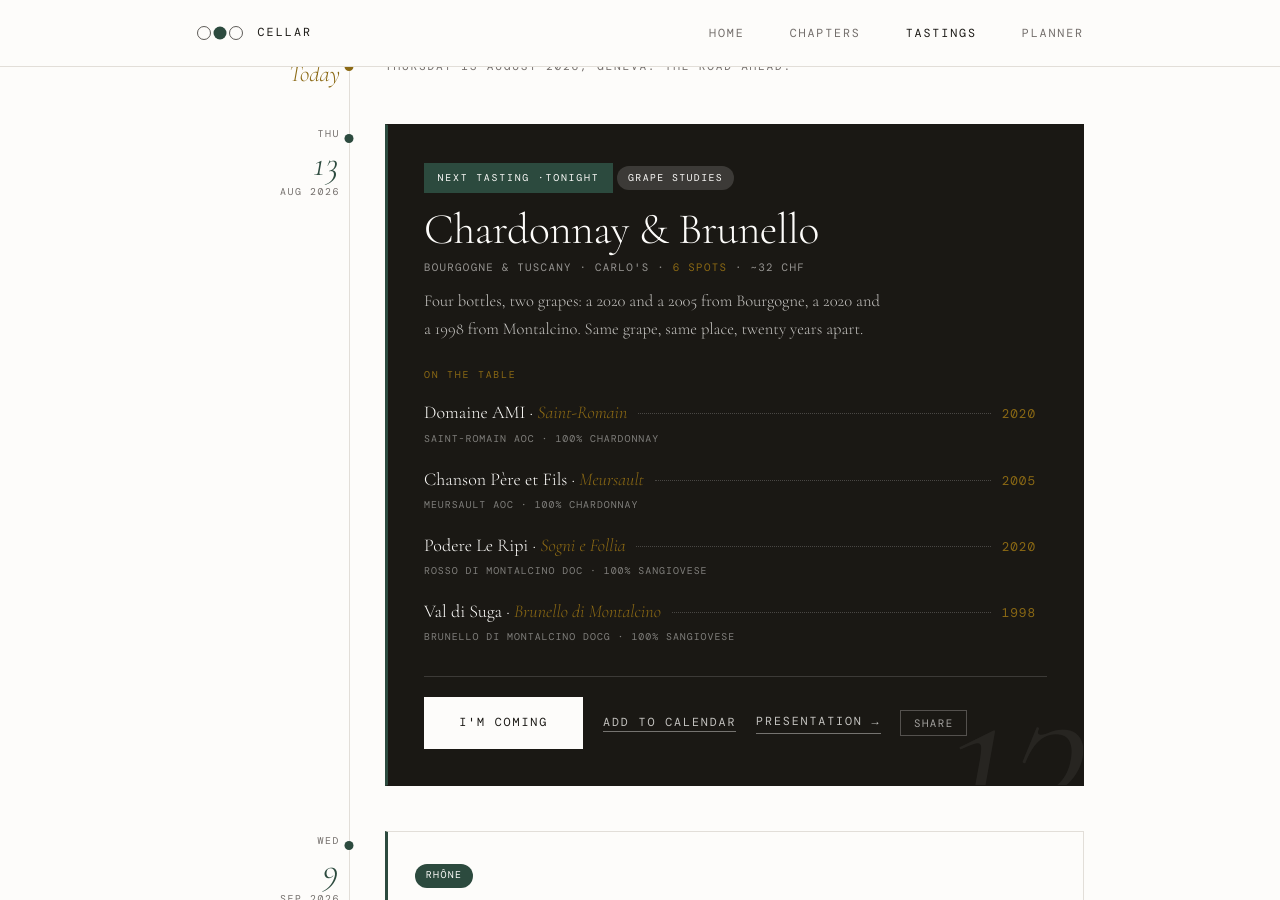
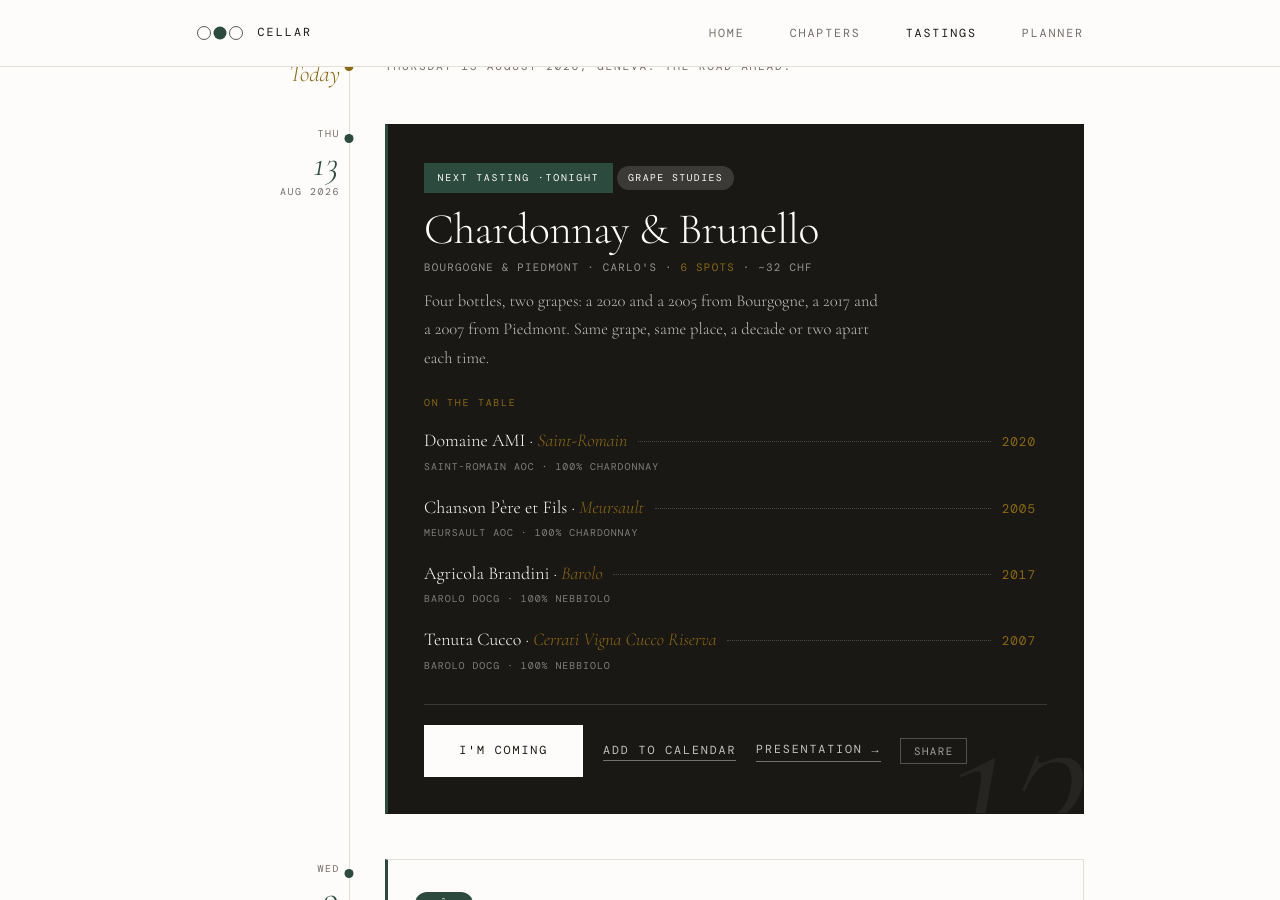
Before and after one commit to silviodirubbo/cellar, a Jekyll site: the page built from tastings/index.html, in a window 1280 px wide and 900 px high, scrolled down 720 px. Built offline with Jekyll 4.4.1, drawn with Linux system fonts in a browser that asks for light colours; some web fonts are replaced.

Commit message:
Same-day lineup swap: Val di Suga Brunello out, two Barolos in
Val di Suga's Brunello di Montalcino pulled from tonight's tasting
(bottle had gone bad). Replaces the whole Sangiovese/Montalcino half
of the deck with Nebbiolo/Barolo:

- Slide 8 divider: Sangiovese -> Nebbiolo, appellation/character/soil
  updated for Barolo DOCG/Piedmont. Soil line names both Tortonian and
  Serravallian marl, since the two actual wines span both formations
  (La Morra vs Serralunga d'Alba).
- Slide 9 (Italy map): unchanged, as instructed.
- Slide 10: Tuscany map -> Piedmont map (map_piedmont.jpg, renamed from
  "mappa Piemonte.jpg"), shared with slides 11-12 per the existing
  convention.
- Slide 11: Podere Le Ripi's Rosso di Montalcino -> Barolo, Agricola
  Brandini, La Morra, 2017. QR removed entirely (no producer link
  available).
- Slide 12: Val di Suga's Brunello -> Barolo "Cerrati Vigna Cucco
  Riserva," Tenuta Cucco, 2007. QR removed entirely, same reason.
- _data/tastings.yml: wines array, description, region, and tags
  updated to match (Piedmont/Nebbiolo/Barolo).

FLAGGED, not silently resolved:
- The producer on slide 11 is verified as "Agricola Brandini" (La
  Morra commune, no cru printed), not "Grandini"/"Cerretta" as first
  described. Cerretta is a real Barolo cru but it's in Serralunga
  d'Alba, nowhere near La Morra -- the two don't reconcile as the same
  wine. Vintage 2017 taken on trust (not visible in the bottle photo).
- A second, more-zoomed map was also uploaded tonight (a photographed
  Barolo cru topo page: Cannubi/Brunate/Cerretta/Serralunga d'Alba).
  Left unrenamed and unwired -- the brief called for one shared map
  across slides 10-12, but this second asset would better match the
  deck's original Montalcino-style precedent (a village/cru-level map
  distinct from the region-level slide-10 map) if preferred later.
- The tasting's own title/cover still read "Chardonnay & Brunello" --
  not renamed, since retitling the tasting itself (cascading into
  tastings/index.html, planner, homepage) wasn't part of this request.

```diff
--- a/_data/tastings.yml
+++ b/_data/tastings.yml
@@ -119,16 +119,17 @@
   date: 2026-08-13
   date_tbd: false
   location: "Carlo's"
-  region: "Bourgogne & Tuscany"
+  region: "Bourgogne & Piedmont"
   description: >
-    Four bottles, two grapes: a 2020 and a 2005 from Bourgogne, a 2020 and
-    a 1998 from Montalcino. Same grape, same place, twenty years apart.
+    Four bottles, two grapes: a 2020 and a 2005 from Bourgogne, a 2017 and
+    a 2007 from Piedmont. Same grape, same place, a decade or two apart
+    each time.
   tags:
     - Chardonnay
-    - Sangiovese
+    - Nebbiolo
     - Bourgogne
-    - Brunello di Montalcino
-    - Tuscany
+    - Barolo
+    - Piedmont
     - France
     - Italy
   chapter: grape-studies
@@ -149,16 +150,16 @@
       vintage: 2005
       appellation: "Meursault AOC"
       blend: "100% Chardonnay"
-    - name: "Sogni e Follia"
-      producer: "Podere Le Ripi"
-      vintage: 2020
-      appellation: "Rosso di Montalcino DOC"
-      blend: "100% Sangiovese"
-    - name: "Brunello di Montalcino"
-      producer: "Val di Suga"
-      vintage: 1998
-      appellation: "Brunello di Montalcino DOCG"
-      blend: "100% Sangiovese"
+    - name: "Barolo"
+      producer: "Agricola Brandini"
+      vintage: 2017
+      appellation: "Barolo DOCG"
+      blend: "100% Nebbiolo"
+    - name: "Cerrati Vigna Cucco Riserva"
+      producer: "Tenuta Cucco"
+      vintage: 2007
+      appellation: "Barolo DOCG"
+      blend: "100% Nebbiolo"
 
 - slug: chateauneuf-du-pape-the-whites
   title: "Châteauneuf-du-Pape: The Whites"
--- a/_tastings/bourgogne-chardonnay-brunello.html
+++ b/_tastings/bourgogne-chardonnay-brunello.html
@@ -190,7 +190,7 @@ title: "Chardonnay & Brunello"
 <!-- ─────────────────────────────────────────────────────────
      SLIDE 2 · WHITE DIVIDER · CHARDONNAY
      No images needed. Still the .slide-divider type (not .slide-intro),
-     but now carries the same intro-grid as the Sangiovese divider
+     but now carries the same intro-grid as the Nebbiolo divider
      (slide 8): the Appellation cell names both Saint-Romain and
      Meursault together rather than picking one, which is the detail
      that let this stay a two-village divider without misdescribing
@@ -321,31 +321,32 @@ title: "Chardonnay & Brunello"
 </div>
 
 <!-- ─────────────────────────────────────────────────────────
-     SLIDE 8 · WHITE DIVIDER · SANGIOVESE
-     No images needed. Unlike slide 2, both Italian wines (Rosso di
-     Montalcino and Brunello di Montalcino) are the same commune, so
-     this one carries the full .slide-intro ig-grid like existing
-     decks, titled by grape (matching every other .slide-intro:
-     Côte-Rôtie says "Syrah & Viognier", Condrieu says "Viognier")
-     rather than by country/region.
+     SLIDE 8 · WHITE DIVIDER · NEBBIOLO
+     No images needed. Same-day lineup change (Val di Suga pulled,
+     Barolo in): both new wines are Barolo DOCG, so this still carries
+     the full .slide-intro ig-grid like Sangiovese did, titled by grape
+     rather than by country/region. Soil line names both formations
+     since the two wines actually span them: Brandini is La Morra
+     (Tortonian), Tenuta Cucco's Cerrati Vigna Cucco is Serralunga
+     d'Alba (Serravallian).
      ───────────────────────────────────────────────────────── -->
 <div class="slide slide-intro">
   <div class="intro-label">The Grape</div>
   <div class="intro-grapes">
-    <div class="intro-grape-primary">Sangiovese</div>
+    <div class="intro-grape-primary">Nebbiolo</div>
   </div>
   <div class="intro-vline"></div>
   <div class="intro-grid">
-    <div><div class="ig-label">Appellation</div><div class="ig-val">Montalcino<br>Tuscany</div></div>
-    <div><div class="ig-label">Character</div><div class="ig-val"><em>Cherry · Leather<br>Tobacco · Dried herbs</em></div></div>
-    <div><div class="ig-label">Soil</div><div class="ig-val">Galestro &amp; tufo<br>varied by exposure</div></div>
+    <div><div class="ig-label">Appellation</div><div class="ig-val">Barolo DOCG<br>Piedmont</div></div>
+    <div><div class="ig-label">Character</div><div class="ig-val"><em>Tar · Roses<br>Licorice · Truffle</em></div></div>
+    <div><div class="ig-label">Soil</div><div class="ig-val">Calcareous marl<br>Tortonian &amp; Serravallian</div></div>
   </div>
 </div>
 
 <!-- ─────────────────────────────────────────────────────────
      SLIDE 9 · ITALY MAP
      Image: assets/tastings/bourgogne-chardonnay-brunello/map_italy.png
-     Country-level establishing shot, bringing the Sangiovese/red side
+     Country-level establishing shot, bringing the Nebbiolo/red side
      into the same three-level zoom pattern as the Chardonnay/white
      side (France → Bourgogne → Côte de Beaune): Italy → Tuscany →
      wine slides. Was previously left unwired ("Italy Wine Map.png",
@@ -358,81 +359,97 @@ title: "Chardonnay & Brunello"
 </div>
 
 <!-- ─────────────────────────────────────────────────────────
-     SLIDE 10 · TUSCANY MAP
-     Image: assets/tastings/bourgogne-chardonnay-brunello/map_tuscany.jpg
+     SLIDE 10 · PIEDMONT MAP
+     Image: assets/tastings/bourgogne-chardonnay-brunello/map_piedmont.jpg
+     Same-day swap: Tuscany's map_tuscany.jpg replaced with a Piedmont
+     winegrowing-areas map (region-level, same zoom tier Tuscany held),
+     shared with wine slides 11 and 12 per this deck's existing
+     convention. (A second, more-zoomed asset was also uploaded
+     tonight — a photographed Barolo cru topo map, Cannubi/Brunate/
+     Cerretta/Serralunga d'Alba — left unwired and unrenamed; flagged
+     separately, not used here since the brief called for one shared
+     map across slides 10-12.)
      ───────────────────────────────────────────────────────── -->
 <div class="slide slide-map" style="position:relative;">
-  <img src="{{ site.baseurl }}/assets/tastings/bourgogne-chardonnay-brunello/map_tuscany.jpg" alt="Tuscany · Wine Regions" loading="lazy">
-  <div class="map-label-center">Tuscany · Wine Regions</div>
+  <img src="{{ site.baseurl }}/assets/tastings/bourgogne-chardonnay-brunello/map_piedmont.jpg" alt="Piedmont · Wine Regions" loading="lazy">
+  <div class="map-label-center">Piedmont · Wine Regions</div>
 </div>
 
 <!-- ─────────────────────────────────────────────────────────
-     SLIDE 11 · WINE 3 · PODERE LE RIPI · ROSSO DI MONTALCINO SOGNI E FOLLIA
-     Map:    assets/tastings/bourgogne-chardonnay-brunello/map_montalcino.jpg
-             Numbered Montalcino producer-location map, shared with
-             slide 12 (same commune, matching the Côte-Rôtie precedent
-             of one appellation map for every wine from that appellation).
-     Bottle: assets/tastings/bourgogne-chardonnay-brunello/bottle_leripi.jpg
-     QR:     assets/tastings/bourgogne-chardonnay-brunello/qr_leripi.png
+     SLIDE 11 · WINE 3 · AGRICOLA BRANDINI · BAROLO (LA MORRA)
+     Same-day swap: Podere Le Ripi's Rosso di Montalcino replaced.
+     Bottle label verified reads "Agricola Brandini, La Morra ·
+     Barolo · del comune di La Morra" — no vintage visible in the
+     photographed crop, no cru name. The commune "La Morra" is used
+     in the appellation line in place of a cru, since none is printed.
+     Vintage 2017 taken on trust (not visible on label, but nothing
+     contradicts it either).
+     Map:    assets/tastings/bourgogne-chardonnay-brunello/map_piedmont.jpg
+             Shared with slide 10 and slide 12.
+     Bottle: assets/tastings/bourgogne-chardonnay-brunello/bottle_brandini.jpg
+     QR:     removed entirely, per instruction — no producer link
+             available for this wine.
      ───────────────────────────────────────────────────────── -->
 <div class="slide slide-wine">
   <div class="wine-map">
-    <img src="{{ site.baseurl }}/assets/tastings/bourgogne-chardonnay-brunello/map_montalcino.jpg" alt="Montalcino · Producer Map" loading="lazy">
-    <div class="map-tag">Montalcino · Producer Map</div>
+    <img src="{{ site.baseurl }}/assets/tastings/bourgogne-chardonnay-brunello/map_piedmont.jpg" alt="Piedmont · Wine Regions" loading="lazy">
+    <div class="map-tag">Piedmont · Wine Regions</div>
   </div>
   <div class="wine-panel">
     <div class="panel-head">
       <div class="w-counter">03 / 04</div>
-      <div class="w-appellation">Rosso di Montalcino DOC</div>
+      <div class="w-appellation">Barolo DOCG · La Morra</div>
       <div class="w-hrule"></div>
     </div>
     <div class="wine-bottle">
-      <img src="{{ site.baseurl }}/assets/tastings/bourgogne-chardonnay-brunello/bottle_leripi.jpg" alt="Sogni e Follia" loading="lazy">
+      <img src="{{ site.baseurl }}/assets/tastings/bourgogne-chardonnay-brunello/bottle_brandini.jpg" alt="Barolo" loading="lazy">
     </div>
     <div class="wine-info">
       <div class="info-text">
-        <div class="w-name">Sogni e Follia</div>
-        <div class="w-producer">Podere Le Ripi</div>
-        <div class="w-meta"><span class="w-ml">Vintage</span><span class="w-mv">2020</span></div>
-        <div class="w-meta"><span class="w-ml">Blend</span><span class="w-mv">100% Sangiovese</span></div>
-      </div>
-      <div class="wine-qr">
-        <img src="{{ site.baseurl }}/assets/tastings/bourgogne-chardonnay-brunello/qr_leripi.png" alt="QR code for Podere Le Ripi" loading="lazy">
+        <div class="w-name">Barolo</div>
+        <div class="w-producer">Agricola Brandini</div>
+        <div class="w-meta"><span class="w-ml">Vintage</span><span class="w-mv">2017</span></div>
+        <div class="w-meta"><span class="w-ml">Blend</span><span class="w-mv">100% Nebbiolo</span></div>
       </div>
     </div>
   </div>
 </div>
 
 <!-- ─────────────────────────────────────────────────────────
-     SLIDE 12 · WINE 4 · VAL DI SUGA · BRUNELLO DI MONTALCINO
-     Map:    assets/tastings/bourgogne-chardonnay-brunello/map_montalcino.jpg
-             (same shared asset as slide 11, per that slide's note)
-     Bottle: assets/tastings/bourgogne-chardonnay-brunello/bottle_valdisuga.jpg
-     QR:     assets/tastings/bourgogne-chardonnay-brunello/qr_valdisuga.png
+     SLIDE 12 · WINE 4 · TENUTA CUCCO · BAROLO CERRATI VIGNA CUCCO RISERVA
+     Same-day swap: Val di Suga's Brunello di Montalcino replaced.
+     Bottle label verified reads "Tenuta Cucco · Barolo D.O.C.G. ·
+     Cerrati Vigna Cucco · Riserva 2007" (script cru name reads
+     "Cerrati", not "Cerrato" as first typed). Riserva has no dedicated
+     field anywhere in this deck's markup, so it's folded into w-name,
+     matching how this deck already repeats a cuvée/cru name in both
+     the appellation line and w-name (see the Côte-Rôtie precedent).
+     Map:    assets/tastings/bourgogne-chardonnay-brunello/map_piedmont.jpg
+             Shared with slides 10 and 11.
+     Bottle: assets/tastings/bourgogne-chardonnay-brunello/bottle_cucco.jpg
+     QR:     removed entirely, per instruction — no producer link
+             available for this wine.
      ───────────────────────────────────────────────────────── -->
 <div class="slide slide-wine">
   <div class="wine-map">
-    <img src="{{ site.baseurl }}/assets/tastings/bourgogne-chardonnay-brunello/map_montalcino.jpg" alt="Montalcino · Producer Map" loading="lazy">
-    <div class="map-tag">Montalcino · Producer Map</div>
+    <img src="{{ site.baseurl }}/assets/tastings/bourgogne-chardonnay-brunello/map_piedmont.jpg" alt="Piedmont · Wine Regions" loading="lazy">
+    <div class="map-tag">Piedmont · Wine Regions</div>
   </div>
   <div class="wine-panel">
     <div class="panel-head">
       <div class="w-counter">04 / 04</div>
-      <div class="w-appellation">Brunello di Montalcino DOCG</div>
+      <div class="w-appellation">Barolo DOCG · Cerrati Vigna Cucco Riserva</div>
       <div class="w-hrule"></div>
     </div>
     <div class="wine-bottle">
-      <img src="{{ site.baseurl }}/assets/tastings/bourgogne-chardonnay-brunello/bottle_valdisuga.jpg" alt="Brunello di Montalcino" loading="lazy">
+      <img src="{{ site.baseurl }}/assets/tastings/bourgogne-chardonnay-brunello/bottle_cucco.jpg" alt="Cerrati Vigna Cucco Riserva" loading="lazy">
     </div>
     <div class="wine-info">
       <div class="info-text">
-        <div class="w-name">Brunello di Montalcino</div>
-        <div class="w-producer">Val di Suga</div>
-        <div class="w-meta"><span class="w-ml">Vintage</span><span class="w-mv">1998</span></div>
-        <div class="w-meta"><span class="w-ml">Blend</span><span class="w-mv">100% Sangiovese</span></div>
-      </div>
-      <div class="wine-qr">
-        <img src="{{ site.baseurl }}/assets/tastings/bourgogne-chardonnay-brunello/qr_valdisuga.png" alt="QR code for Val di Suga" loading="lazy">
+        <div class="w-name">Cerrati Vigna Cucco Riserva</div>
+        <div class="w-producer">Tenuta Cucco</div>
+        <div class="w-meta"><span class="w-ml">Vintage</span><span class="w-mv">2007</span></div>
+        <div class="w-meta"><span class="w-ml">Blend</span><span class="w-mv">100% Nebbiolo</span></div>
       </div>
     </div>
   </div>
```
Also changed, not shown: 6 other files.
